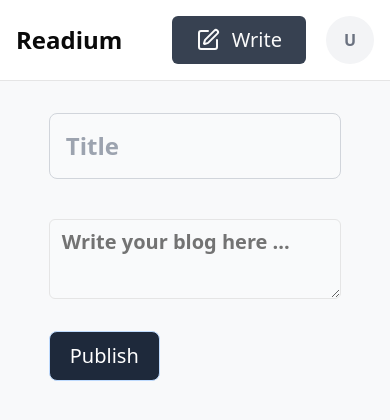
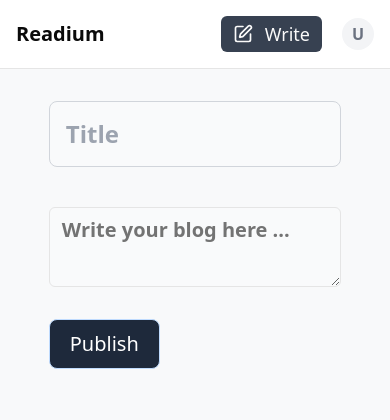
Before and after one commit to anynomous001/Medium_Full-Stack, a React (Vite) app in the folder frontend/: page /publish in a window 390 px wide. Shown: the top 420 px of the page. Built offline with nearby package versions, Linux system fonts and the light colour scheme; no server answers; sample sign-in values are in the browser's storage.

Commit message:
responsiveness added to appbar

```diff
--- a/frontend/src/components/Appbar.tsx
+++ b/frontend/src/components/Appbar.tsx
@@ -22,13 +22,13 @@ const Appbar = () => {
         <div className=''>
             <div className='flex items-center justify-between p-4'>
                 <Link to={'/blogs'}>
-                    <div className=' text-2xl hover:cursor-pointer hover:text-slate-600 font-extrabold'>Readium</div>
+                    <div className='text-xl md:text-2xl hover:cursor-pointer hover:text-slate-600 font-extrabold'>Readium</div>
                 </Link>
                 <div className='flex gap-5  items-center'>
                     <Link to={'/publish'}>
-                        <Button className='space-y-10 rounded-md text-xl font-light px-6 py-6 bg-gray-700' size={'sm'} >
+                        <Button className='space-y-10 rounded-md text-lg md:text-xl font-light p-3 md:px-6 md:py-6 bg-gray-700' size={'sm'} >
 
-                            <SquarePen className='w-6 h-6 mr-3' />
+                            <SquarePen className=' w-5 h-5 md:w-6 md:h-6 mr-3' />
                             Write
                         </Button>
                     </Link>
@@ -36,7 +36,7 @@ const Appbar = () => {
                         <TooltipProvider>
                             <Tooltip>
                                 <TooltipTrigger>
-                                    <Avatar name={userDetails?.name || 'U'} size='big' />
+                                    <Avatar name={userDetails?.name || 'U'} size='small' />
                                 </TooltipTrigger>
                                 <TooltipContent>
                                     <p>Profile</p>
--- a/frontend/src/components/Avatar.tsx
+++ b/frontend/src/components/Avatar.tsx
@@ -25,7 +25,7 @@ function logout() {
 
 export default function Avatar({ name, size }: { name: any, size: 'big' | 'small' | 'large' }) {
     return <div
-        className={`relative  items-center justify-center flex-shrink-0 inline-flex ${size === 'small' ? 'w-8 h-8' : size === 'big' ? 'w-12 h-12' : 'w-48 h-48 text-3xl'}
+        className={`relative  items-center justify-center flex-shrink-0 inline-flex w-8 h-8  md:w-12 md:h-12 ${size === 'small' ? 'w-8 h-8' : size === 'big' ? 'w-12 h-12' : 'w-48 h-48 text-3xl'}
      overflow-hidden bg-gray-100 rounded-full dark:bg-gray-600`}>
         <DropdownMenu>
             <DropdownMenuTrigger>
```
